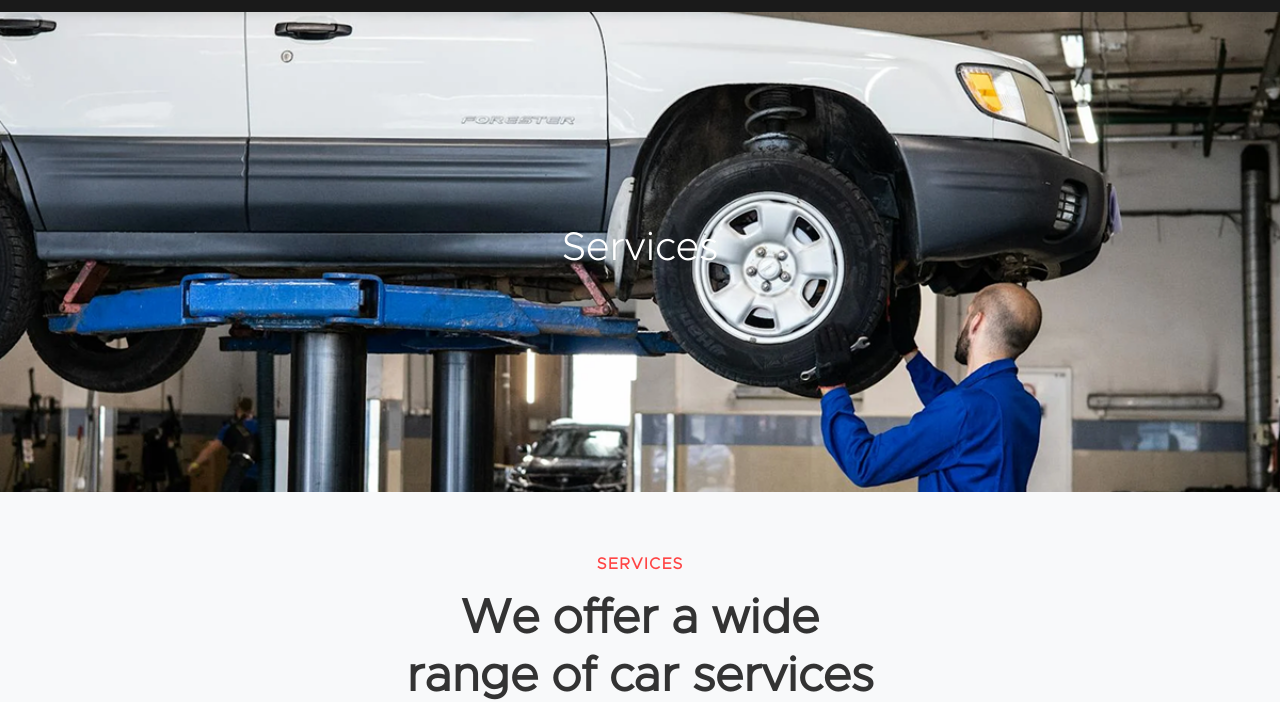
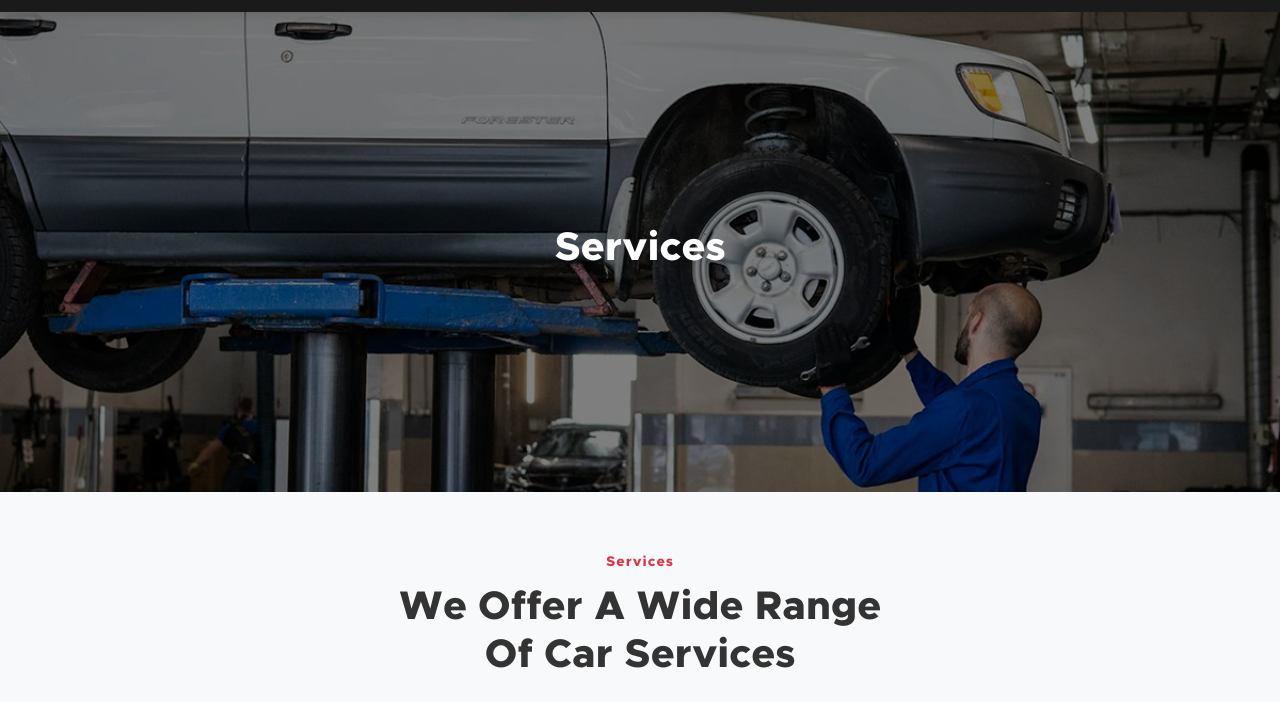
Before and after one commit to Prasad-1004/AUTOCAR-FINAL-, a plain HTML site: page service.html in a window 1280 px wide. Shown: the part 112-814 px from the top of the page. Drawn offline with nearby package versions, Linux system fonts and the light colour scheme.

Commit message:
kahduiae

```diff
--- a/css/aboutus.css
+++ b/css/aboutus.css
@@ -1,6 +1,11 @@
 @font-face {
   font-family: "clarity";
   src: url("../font/ClarityCity-Light.otf");
+}
+
+@font-face {
+  font-family: "clary";
+  src: url("../font/ClarityCity-ExtraBold.otf");
 }
 
 :root {
@@ -512,6 +517,8 @@ body {
   border-bottom: none;
   padding: 30px 30px 20px;
   position: relative;
+  display: flex;
+  justify-content: center;
 }
 
 .modal-title {
@@ -739,6 +746,21 @@ body {
 
 /* Hero Section */
 
+.overlay {
+  position: absolute;
+  top: 0;
+  left: 0;
+  height: 100%;
+  width: 100%;
+  background: rgba(0, 0, 0, 0.5); /* Black shade with 50% opacity */
+  z-index: 1;
+}
+
+.hero-section h1 {
+  position: relative;
+  z-index: 2;
+}
+
 .hero-section {
   background: url("../assets/about/banner.png") no-repeat center/cover;
   min-height: 60vh;
@@ -749,6 +771,8 @@ body {
   text-align: center;
   color: white;
   font-weight: 900;
+  position: relative;
+  font-family: "clary";
 }
 
 /* Journey Section & Founder Section*/
@@ -830,18 +854,33 @@ body {
   background-color: #f8f9fa;
 }
 
-.section-title {
+.sectionS-title {
   text-align: center;
   margin-bottom: 60px;
 }
 
 .section-subtitle {
   color: #dc3545;
+  font-weight: 600;
   font-size: 14px;
-  font-weight: 600;
-  text-transform: uppercase;
+  text-transform: capitalize;
   letter-spacing: 1px;
-  margin-bottom: 15px;
+  margin-bottom: 10px;
+  font-family: "clary";
+  text-align: center;
+}
+
+.section-heading {
+  color: #333;
+  font-size: 2.5rem;
+  font-weight: 700;
+  line-height: 1.2;
+  max-width: 500px;
+  margin: 0 auto;
+  font-family: "clary";
+  text-transform: capitalize;
+  text-align: center;
+}
 }
 
 .section-main-title {
--- a/css/contactus.css
+++ b/css/contactus.css
@@ -1,6 +1,11 @@
 @font-face {
   font-family: "clarity";
   src: url("../font/ClarityCity-Light.otf");
+}
+
+@font-face {
+  font-family: "clary";
+  src: url("../font/ClarityCity-ExtraBold.otf");
 }
 
 :root {
@@ -512,7 +517,10 @@ body {
   border-bottom: none;
   padding: 30px 30px 20px;
   position: relative;
+  display: flex;
+  justify-content: center;
 }
+
 
 .modal-title {
   font-size: 1.8rem;
@@ -719,6 +727,21 @@ body {
 
 /* Hero Section */
 
+.overlay {
+  position: absolute;
+  top: 0;
+  left: 0;
+  height: 100%;
+  width: 100%;
+  background: rgba(0, 0, 0, 0.5); /* Black shade with 50% opacity */
+  z-index: 1;
+}
+
+.hero-section h1 {
+  position: relative;
+  z-index: 2;
+}
+
 .hero-section {
   background: url("../assets/contact/banner.png") no-repeat center/cover;
   min-height: 60vh;
@@ -729,6 +752,8 @@ body {
   text-align: center;
   color: white;
   font-weight: 900;
+  position: relative;
+  font-family: "clary";
 }
 
 /* Contact Section */
--- a/css/parts.css
+++ b/css/parts.css
@@ -1,6 +1,11 @@
 @font-face {
   font-family: "clarity";
   src: url("../font/ClarityCity-Light.otf");
+}
+
+@font-face {
+  font-family: "clary";
+  src: url("../font/ClarityCity-ExtraBold.otf");
 }
 
 :root {
@@ -510,6 +515,8 @@ body {
   border-bottom: none;
   padding: 30px 30px 20px;
   position: relative;
+  display: flex;
+  justify-content: center;
 }
 
 .modal-title {
@@ -711,6 +718,21 @@ body {
 
 /* Hero Section */
 
+.overlay {
+  position: absolute;
+  top: 0;
+  left: 0;
+  height: 100%;
+  width: 100%;
+  background: rgba(0, 0, 0, 0.5); /* Black shade with 50% opacity */
+  z-index: 1;
+}
+
+.hero-section h1 {
+  position: relative;
+  z-index: 2;
+}
+
 .hero-section {
   background: url("../assets/parts/banner.png") no-repeat center/cover;
   min-height: 60vh;
@@ -721,6 +743,8 @@ body {
   text-align: center;
   color: white;
   font-weight: 900;
+  position: relative;
+  font-family: "clary";
 }
 
 /* Products Section */
@@ -735,7 +759,6 @@ body {
 .container-fluid h4 {
   color: red;
 }
-
 
 .d-flex {
   display: flex;
@@ -1000,7 +1023,7 @@ body {
 }
 
 .collapsible-content {
-  max-height: 200px;
+  min-height: 200px;
   overflow: hidden;
   transition: max-height 0.3s ease;
 }
@@ -1085,8 +1108,6 @@ strong {
     flex: 1 1 100%;
     min-width: 100%;
   }
-
-
 }
 
 /* Spacing utilities */
--- a/css/service.css
+++ b/css/service.css
@@ -1,6 +1,11 @@
 @font-face {
   font-family: "clarity";
   src: url("../font/ClarityCity-Light.otf");
+}
+
+@font-face {
+  font-family: "clary";
+  src: url("../font/ClarityCity-ExtraBold.otf");
 }
 
 :root {
@@ -512,6 +517,8 @@ body {
   border-bottom: none;
   padding: 30px 30px 20px;
   position: relative;
+  display: flex;
+  justify-content: center;
 }
 
 .modal-title {
@@ -713,6 +720,16 @@ body {
 
 /* Hero Section */
 
+.overlay {
+  position: absolute;
+  top: 0;
+  left: 0;
+  height: 100%;
+  width: 100%;
+  background: rgba(0, 0, 0, 0.5); /* Black shade with 50% opacity */
+  z-index: 1;
+}
+
 .hero-section {
   background: url("../assets/service/banner.png") no-repeat center/cover;
   min-height: 60vh;
@@ -723,6 +740,13 @@ body {
   text-align: center;
   color: white;
   font-weight: 900;
+  font-family: "clary";
+  position: relative;
+}
+
+.hero-section h1 {
+  position: relative;
+  z-index: 2;
 }
 
 /* Service Section */
@@ -741,9 +765,11 @@ body {
   color: #dc3545;
   font-weight: 600;
   font-size: 14px;
-  text-transform: uppercase;
+  text-transform: capitalize;
   letter-spacing: 1px;
   margin-bottom: 10px;
+  font-family: "clary";
+  text-align: center;
 }
 
 .section-heading {
@@ -753,6 +779,9 @@ body {
   line-height: 1.2;
   max-width: 500px;
   margin: 0 auto;
+  font-family: "clary";
+  text-transform: capitalize;
+  text-align: center;
 }
 
 .card-row {
@@ -1027,7 +1056,7 @@ body {
   padding-left: 50px;
 }
 
-.section-subtitle {
+/* .section-subtitle {
   color: #ff4444;
   font-size: 16px;
   font-weight: 600;
@@ -1042,7 +1071,7 @@ body {
   font-weight: 700;
   line-height: 1.2;
   margin-bottom: 25px;
-}
+} */
 
 .section-description {
   color: #666;
@@ -1176,7 +1205,7 @@ body {
 /* Plans Section */
 
 .plans-section {
-  padding: 50px 0;
+  padding: 50px 0 0;
 }
 
 .section-header {
--- a/css/style.css
+++ b/css/style.css
@@ -1,6 +1,11 @@
 @font-face {
   font-family: "clarity";
   src: url("../font/ClarityCity-Light.otf");
+}
+
+@font-face {
+  font-family: "clary";
+  src: url("../font/ClarityCity-ExtraBold.otf");
 }
 
 :root {
@@ -510,6 +515,8 @@ body {
   border-bottom: none;
   padding: 30px 30px 20px;
   position: relative;
+  display: flex;
+  justify-content: center;
 }
 
 .modal-title {
@@ -741,6 +748,7 @@ body {
   line-height: 1.1;
   margin-bottom: 30px;
   text-shadow: 2px 2px 4px rgba(0, 0, 0, 0.5);
+  font-family: "clary";
 }
 
 .content p {
@@ -918,9 +926,11 @@ body {
   color: #dc3545;
   font-weight: 600;
   font-size: 14px;
-  text-transform: uppercase;
+  text-transform: capitalize;
   letter-spacing: 1px;
   margin-bottom: 10px;
+  font-family: "clary";
+  text-align: center;
 }
 
 .section-heading {
@@ -930,6 +940,9 @@ body {
   line-height: 1.2;
   max-width: 500px;
   margin: 0 auto;
+  font-family: "clary";
+  text-transform: capitalize;
+  text-align: center;
 }
 
 .card-row {
@@ -1482,6 +1495,7 @@ body {
   margin-bottom: 10px;
   transition: all 0.3s cubic-bezier(0.34, 1.56, 0.64, 1);
   display: inline-block;
+  font-family: "clary";
 }
 
 .product-card:hover .product-price {
--- a/service.html
+++ b/service.html
@@ -462,6 +462,7 @@
 
     <!-- Hero Section -->
     <section class="hero-section">
+      <div class="overlay"></div>
       <div class="container">
         <h1>Services</h1>
       </div>
@@ -763,8 +764,8 @@
     <section class="plans-section">
       <div class="container">
         <div class="section-header">
-          <div class="section-label">Packages</div>
-          <h1 class="main-title">Choose the Right Plan for Your Car</h1>
+          <div class="section-subtitle">Packages</div>
+          <h1 class="section-heading">Choose the Right Plan for Your Car</h1>
         </div>
 
         <div class="row justify-content-center">
@@ -842,8 +843,12 @@
 
     <section class="py-5 bg-light text-center">
       <div class="container">
-    <h2 class="fw-bold mb-2">We Repair All Makes of <span class="text-danger">Automobiles</span></h2>
-    <p class="text-muted mb-4">Lorem ipsum dolor sit amet consectetur. Cras sed et in. At placerat.</p>
+        <h2 class="fw-bold mb-2">
+          We Repair All Makes of <span class="text-danger">Automobiles</span>
+        </h2>
+        <p class="text-muted mb-5">
+          Lorem ipsum dolor sit amet consectetur. Cras sed et in. At placerat.
+        </p>
 
         <!-- Swiper -->
         <div class="swiper brand-slider">
@@ -851,49 +856,38 @@
             <!-- Slides -->
             <div class="swiper-slide brand-slide">
               <a href="https://www.porsche.com" target="_blank">
-            <img src="./assets/service/image 13.png" alt="Porsche">
+                <img src="./assets/service/image 13.png" alt="Porsche" />
               </a>
-
             </div>
             <div class="swiper-slide brand-slide">
               <a href="https://www.volkswagen.com" target="_blank">
-            <img src="./assets/service/image 14.png" alt="Volkswagen">
+                <img src="./assets/service/image 14.png" alt="Volkswagen" />
               </a>
-
             </div>
             <div class="swiper-slide brand-slide">
               <a href="https://www.bmw.com" target="_blank">
-            <img src="./assets/service/image 15.png" alt="BMW">
+                <img src="./assets/service/image 15.png" alt="BMW" />
               </a>
-
             </div>
             <div class="swiper-slide brand-slide">
               <a href="https://www.Hyundai.com" target="_blank">
-            <img src="./assets/service/image 16.png" alt="Hyundai">
+                <img src="./assets/service/image 16.png" alt="Hyundai" />
               </a>
-
             </div>
             <div class="swiper-slide brand-slide">
               <a href="https://www.audi.com" target="_blank">
-            <img src="./assets/service/image 17.png" alt="Audi">
+                <img src="./assets/service/image 17.png" alt="Audi" />
               </a>
-
             </div>
             <div class="swiper-slide brand-slide">
               <a href="https://www.Mercedes-Benz.com" target="_blank">
-            <img src="./assets/service/image 18.png" alt="Mercedes-Benz">
+                <img src="./assets/service/image 18.png" alt="Mercedes-Benz" />
               </a>
-
             </div>
           </div>
         </div>
       </div>
     </section>
-
-
-
-
-
 
     <!-- Footer Section -->
 
```
Also changed, not shown: aboutus.html (+2 -1 lines), contactus.html (+1 -0 lines), index.html (+4 -4 lines), parts.html (+1 -0 lines). Lines whose indentation alone changed are shown as unchanged.
